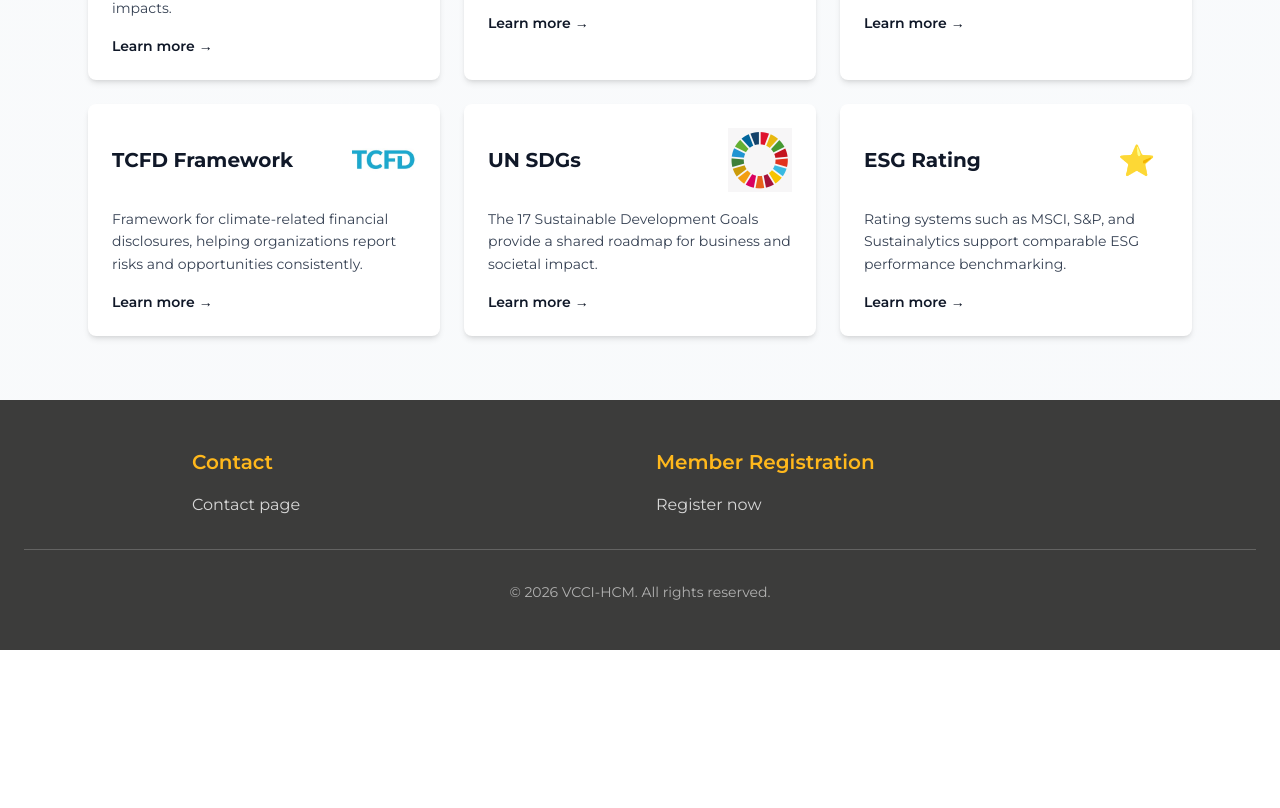
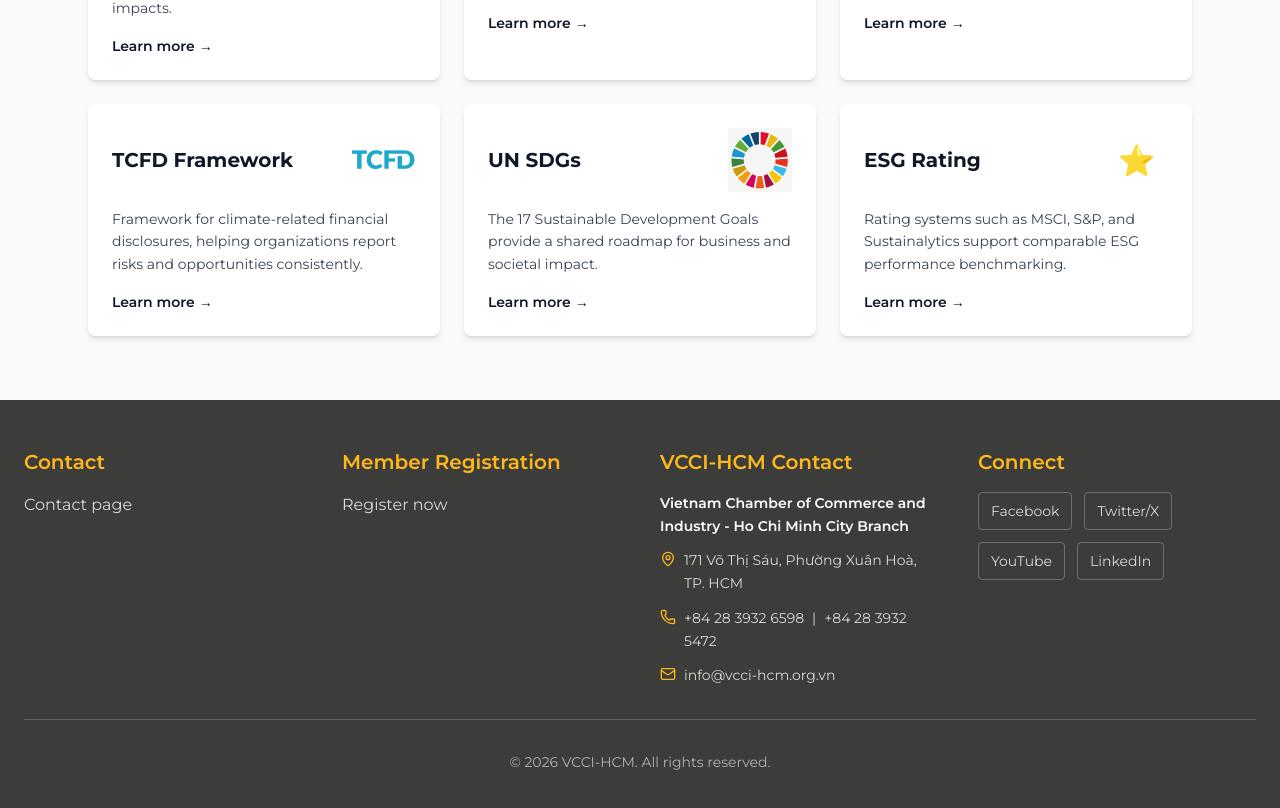
Before and after one commit to aitechdev79/sus_agri_mekong, a Next.js app: page /en/esg in a window 1280 px wide. Shown: the part 2034-2842 px from the top of the page. Before the commit the page ends 2684 px from the top, so only its background shows below. Built offline with nearby package versions, Linux system fonts and the light colour scheme; no server answers.

Commit message:
Add VCCI contact footer details

```diff
--- a/src/components/Footer.tsx
+++ b/src/components/Footer.tsx
@@ -1,8 +1,19 @@
 'use client';
 
 import Link from 'next/link';
+import { Mail, MapPin, Phone } from 'lucide-react';
 import { usePathname } from 'next/navigation';
 import { getLocaleFromPathname, withLocalePrefix } from '@/lib/content-locale';
+
+const socialLinks = [
+  { label: 'Facebook', href: 'https://www.facebook.com/VCCIHCMC/' },
+  { label: 'Twitter/X', href: 'https://twitter.com/VCCI_HCM' },
+  { label: 'YouTube', href: 'https://www.youtube.com/user/VCCIHCMC' },
+  {
+    label: 'LinkedIn',
+    href: 'https://www.linkedin.com/company/vietnam-chamber-of-commerce-and-industry-ho-chi-minh-city-branch-vcci-hcm-',
+  },
+];
 
 export default function Footer() {
   const pathname = usePathname();
@@ -14,16 +25,16 @@ export default function Footer() {
   return (
     <footer className="relative z-20 bg-vn-dark text-white">
       <div className="container mx-auto px-6 py-12">
-        <div className="grid grid-cols-1 md:grid-cols-2 gap-8 max-w-4xl mx-auto">
+        <div className="grid grid-cols-1 gap-10 md:grid-cols-2 lg:grid-cols-4">
           <div>
-            <h3 className="font-montserrat font-semibold text-xl mb-4">
+            <h3 className="mb-4 font-montserrat text-xl font-semibold">
               <Link href={contactHref} className="text-vn-gold transition-colors duration-300 hover:text-white">
                 {isEn ? 'Contact' : 'Liên lạc'}
               </Link>
             </h3>
             <Link
               href={contactHref}
-              className="hover:text-vn-gold transition-colors duration-300 text-base font-montserrat"
+              className="font-montserrat text-base transition-colors duration-300 hover:text-vn-gold"
               style={{ color: 'rgba(255, 255, 255, 0.8)' }}
             >
               {isEn ? 'Contact page' : 'Trang liên lạc'}
@@ -31,23 +42,74 @@ export default function Footer() {
           </div>
 
           <div>
-            <h3 className="font-montserrat font-semibold text-xl mb-4">
+            <h3 className="mb-4 font-montserrat text-xl font-semibold">
               <Link href={signupHref} className="text-vn-gold transition-colors duration-300 hover:text-white">
                 {isEn ? 'Member Registration' : 'Đăng ký thành viên'}
               </Link>
             </h3>
             <Link
               href={signupHref}
-              className="hover:text-vn-gold transition-colors duration-300 text-base font-montserrat"
+              className="font-montserrat text-base transition-colors duration-300 hover:text-vn-gold"
               style={{ color: 'rgba(255, 255, 255, 0.8)' }}
             >
               {isEn ? 'Register now' : 'Đăng ký ngay'}
             </Link>
           </div>
+
+          <div>
+            <h3 className="mb-4 font-montserrat text-xl font-semibold text-vn-gold">
+              {isEn ? 'VCCI-HCM Contact' : 'LIÊN HỆ'}
+            </h3>
+            <div className="space-y-3 font-montserrat text-sm leading-relaxed" style={{ color: 'rgba(255, 255, 255, 0.8)' }}>
+              <p className="font-semibold text-white">
+                {isEn
+                  ? 'Vietnam Chamber of Commerce and Industry - Ho Chi Minh City Branch'
+                  : 'Liên đoàn Thương mại & Công nghiệp Việt Nam - Chi nhánh Khu vực Thành phố Hồ Chí Minh'}
+              </p>
+              <p className="flex gap-2">
+                <MapPin className="mt-0.5 h-4 w-4 flex-shrink-0 text-vn-gold" />
+                <span>171 Võ Thị Sáu, Phường Xuân Hoà, TP. HCM</span>
+              </p>
+              <p className="flex gap-2">
+                <Phone className="mt-0.5 h-4 w-4 flex-shrink-0 text-vn-gold" />
+                <span>
+                  <a href="tel:+842839326598" className="transition-colors hover:text-vn-gold">+84 28 3932 6598</a>
+                  <span className="mx-2">|</span>
+                  <a href="tel:+842839325472" className="transition-colors hover:text-vn-gold">+84 28 3932 5472</a>
+                </span>
+              </p>
+              <p className="flex gap-2">
+                <Mail className="mt-0.5 h-4 w-4 flex-shrink-0 text-vn-gold" />
+                <a href="mailto:info@vcci-hcm.org.vn" className="transition-colors hover:text-vn-gold">
+                  info@vcci-hcm.org.vn
+                </a>
+              </p>
+            </div>
+          </div>
+
+          <div>
+            <h3 className="mb-4 font-montserrat text-xl font-semibold text-vn-gold">
+              {isEn ? 'Connect' : 'KẾT NỐI'}
+            </h3>
+            <div className="flex flex-wrap gap-3">
+              {socialLinks.map((item) => (
+                <a
+                  key={item.label}
+                  href={item.href}
+                  target="_blank"
+                  rel="noopener noreferrer"
+                  className="rounded border border-white/25 px-3 py-2 font-montserrat text-sm transition-colors hover:border-vn-gold hover:text-vn-gold"
+                  style={{ color: 'rgba(255, 255, 255, 0.8)' }}
+                >
+                  {item.label}
+                </a>
+              ))}
+            </div>
+          </div>
         </div>
 
-        <div className="mt-8 pt-8 border-t border-white/20 text-center">
-          <p className="text-sm font-montserrat" style={{ color: 'rgba(255, 255, 255, 0.6)' }}>
+        <div className="mt-8 border-t border-white/20 pt-8 text-center">
+          <p className="font-montserrat text-sm" style={{ color: 'rgba(255, 255, 255, 0.6)' }}>
             © {new Date().getFullYear()} VCCI-HCM.{' '}
             {isEn ? 'All rights reserved.' : 'Tất cả các quyền được bảo lưu.'}
           </p>
```
